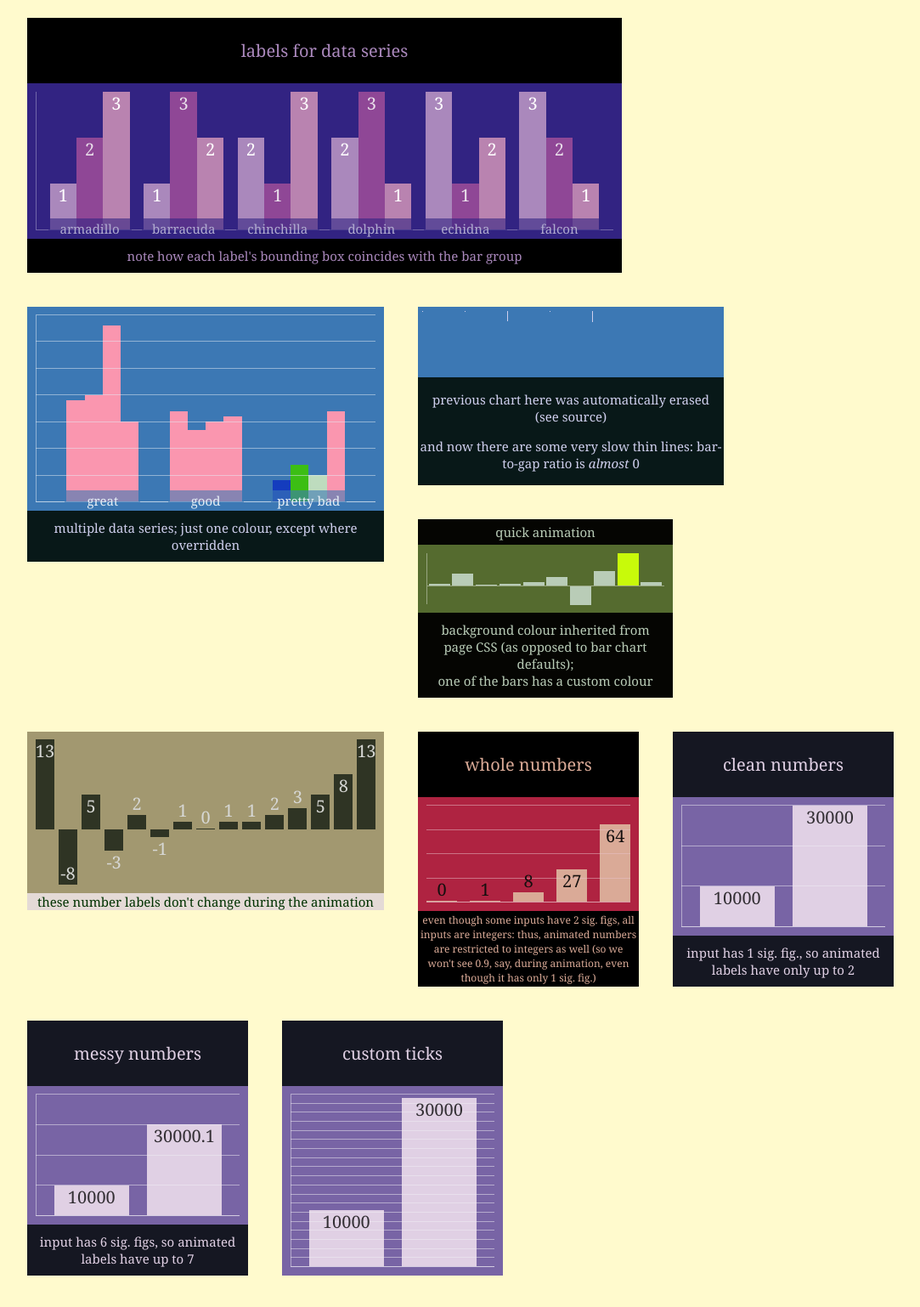
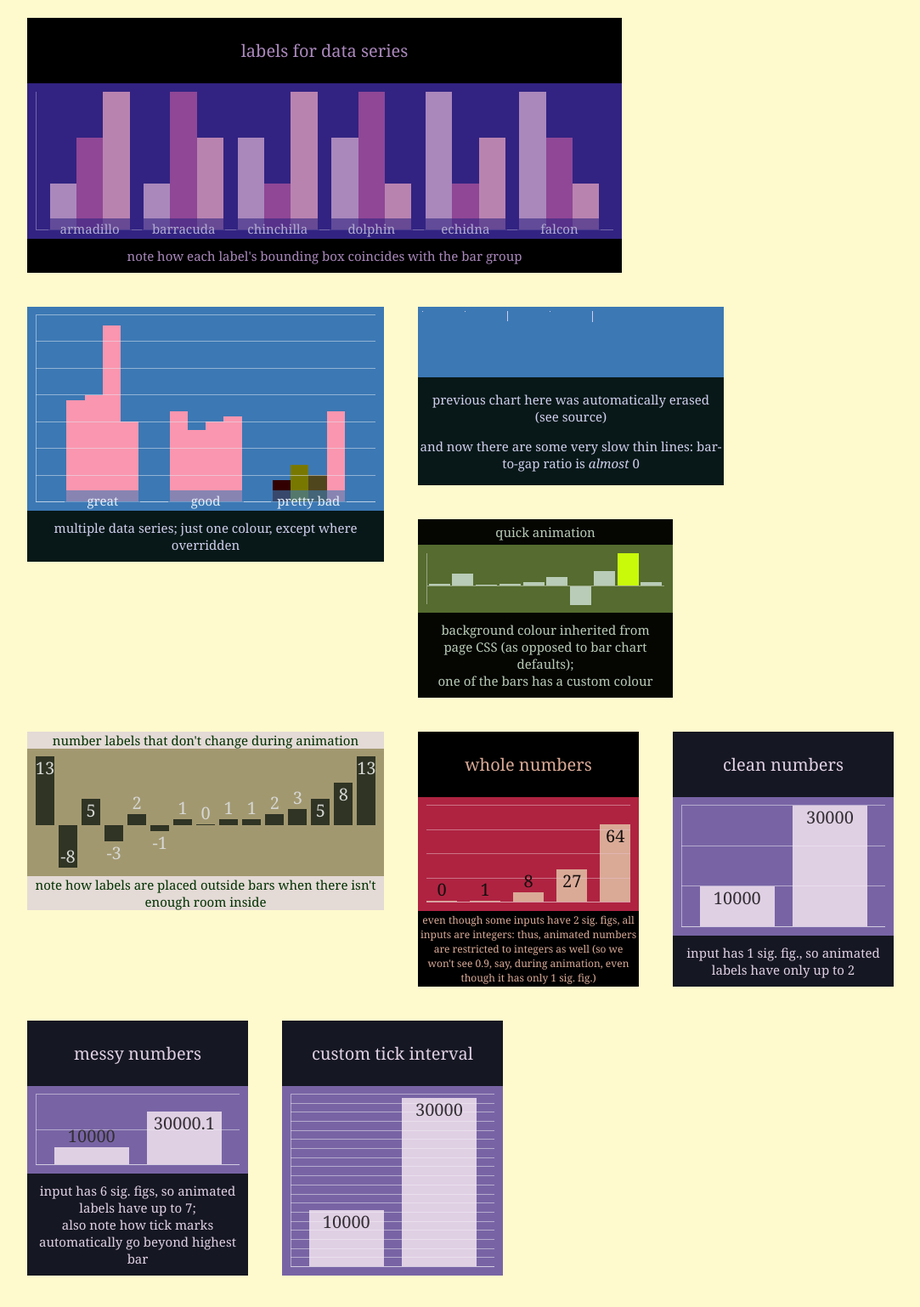
Before and after one commit to TheophileMot/barchart, a website: page index.html in a window 1280 px wide. Shown: the part 62-1600 px from the top of the page at 85% size, without its empty margins (88-1171 px from the left). Drawn offline with Linux system fonts and the light colour scheme.

Commit message:
height labels can be put at end, middle, or axis

```diff
--- a/barchart.js
+++ b/barchart.js
@@ -1,16 +1,16 @@
 $( document ).ready(function() {
-  drawBarChart([[1, 1, 2, 2, 3, 3], [2, 3, 1, 3, 1, 2], [3, 2, 3, 1, 2, 1], ['armadillo', 'barracuda', 'chinchilla', 'dolphin', 'echidna', 'falcon']], {animateBars: false, title: 'labels for data series', caption: 'note how each label\'s bounding box coincides with the bar group', barGroupGapRatio: 0.85, backgroundColour: 'rgb(50,35,130)'}, '#chart0');
-  drawBarChart([[19, 17, [4, 'rgb(20, 60, 190']], [20, 13.4, [7, 'rgb(60, 190, 20)']], [33, 15, [5, 'rgb(190, 220, 190)']], [15, 16, 17], ['great', 'good', 'pretty bad']], {animateBars: false, defaultBarColour: 'rgb(250, 150, 175)', displayHeightLabels: false, caption: 'multiple data series; just one colour, except where overridden', displayTicks: true}, '#chart1');
+  drawBarChart([[1, 1, 2, 2, 3, 3], [2, 3, 1, 3, 1, 2], [3, 2, 3, 1, 2, 1], ['armadillo', 'barracuda', 'chinchilla', 'dolphin', 'echidna', 'falcon']], {animateBars: false, title: 'labels for data series', caption: 'note how each label\'s bounding box coincides with the bar group', barGroupGapRatio: 0.85, backgroundColour: 'rgb(50,35,130)', displayHeightLabels: false}, '#chart0');
+  drawBarChart([[19, 17, [4, 'rgb(50, 0, 0']], [20, 13.4, [7, 'rgb(120, 120, 0)']], [33, 15, [5, 'rgb(80, 70, 30)']], [15, 16, 17], ['great', 'good', 'pretty bad']], {animateBars: false, defaultBarColour: 'rgb(250, 150, 175)', displayHeightLabels: false, caption: 'multiple data series; just one colour, except where overridden', displayTicks: true}, '#chart1');
 
   drawBarChart([[1, 2, 3]], {caption: 'you won\'t see this'}, '#chart2');  // this chart will get erased by the next one
   drawBarChart([[-8, -13, -5, -2, -19, -3, -1, -4]], {displayHeightLabels: false, displayAxes: false, padding: 5, barGroupGapRatio: 0.000001, caption: '<p>previous chart here was automatically erased (see source)</p><p>and now there are some very slow thin lines: bar-to-gap ratio is <em>almost</em> 0</p>', captionSize: 15, captionPadding: 1, animationLength: 20000, randomSpeed: true}, '#chart2');
   drawBarChart([[1, 7, 0, 1, 2, 5, -10, 8, [18, 'rgb(200, 250, 10)'], 2]], {title: 'quick animation', titleSize: 15, titlePadding: 5, barGroupGapRatio: 0.9, backgroundColourInherit: true, displayHeightLabels: false, caption: 'background colour inherited from page CSS (as opposed to bar chart defaults);<br>one of the bars has a custom colour', animationLength: 500}, '#chart3');
-  drawBarChart([[13, -8, 5, -3, 2, -1, 1, 0, 1, 1, 2, 3, 5, 8, 13]], {backgroundColour: 'rgb(162, 152, 112)', displayAxes: false, barGroupGapRatio: 0.8, animateHeightLabels: false, caption: 'these number labels don\'t change during the animation', captionPadding: 0, titleSize: 15, titlePadding: 0, titleColour: 'rgb(0,50,0)'}, '#chart4');
+  drawBarChart([[13, -8, 5, -3, 2, -1, 1, 0, 1, 1, 2, 3, 5, 8, 13]], {backgroundColour: 'rgb(162, 152, 112)', displayAxes: false, barGroupGapRatio: 0.8, animateHeightLabels: false, title: 'number labels that don\'t change during animation', caption:'note how labels are placed outside bars when there isn\'t enough room inside', captionPadding: 0, titleSize: 15, titlePadding: 0, titleColour: 'rgb(0,50,0)'}, '#chart4');
 
   drawBarChart([[0, 1, 8, 27, 64]], {title: 'whole numbers', caption: 'even though some inputs have 2 sig. figs, all inputs are integers: thus, animated numbers are restricted to integers as well (so we won\'t see 0.9, say, during animation, even though it has only 1 sig. fig.)', captionSize: 12, captionPadding: 2, displayTicks: true, backgroundColour: 'rgb(175, 35, 65)', displayYAxis: false}, '#chart5');
   drawBarChart([[10000, 30000]], {title: 'clean numbers', caption: 'input has 1 sig. fig., so animated labels have only up to 2', backgroundColour: 'rgb(120, 100, 165)', barGroupGapRatio: 0.8, displayTicks: true}, '#chart6');
-  drawBarChart([[10000, 30000.1]], {title: 'messy numbers', caption: 'input has 6 sig. figs, so animated labels have up to 7', backgroundColour: 'rgb(120, 100, 165)', barGroupGapRatio: 0.8, displayTicks: true}, '#chart7');
-  drawBarChart([[10000, 30000]], {title: 'custom ticks', caption: '', tickInterval: 1618, backgroundColour: 'rgb(120, 100, 165)', barGroupGapRatio: 0.8, displayTicks: true}, '#chart8');
+  drawBarChart([[10000, 30000.1]], {title: 'messy numbers', caption: 'input has 6 sig. figs, so animated labels have up to 7;<br>also note how tick marks automatically go beyond highest bar', backgroundColour: 'rgb(120, 100, 165)', barGroupGapRatio: 0.8, displayTicks: true}, '#chart7');
+  drawBarChart([[10000, 30000]], {title: 'custom tick interval', caption: '', tickInterval: 1618, backgroundColour: 'rgb(120, 100, 165)', barGroupGapRatio: 0.8, displayTicks: true}, '#chart8');
 
   drawBarChart([Array(10).fill(100)], {title: 'and they\'re off!', caption: 'Note how the labels and heights of each bar grow at the same random rate. A cute effect.', backgroundColour: 'rgb(162, 146, 122)', displayAxes: false, randomSpeed: true}, '#chart9');
   drawBarChart([Array(10).fill(100)], {title: 'and they\'re off?', caption: 'Note how the labels and heights of each bar grow at different random rates. A precious effect, not to be overused.', backgroundColour: 'rgb(164, 132, 110)', displayAxes: false, randomBarSpeed: true, randomHeightLabelSpeed: true}, '#chart10');
@@ -18,11 +18,13 @@ $( document ).ready(function() {
   drawBarChart([[1, 2, 3, 2, 3, 1, 3, 2, 3, 1, 2, 1, 3, 1, 3, 2, 3, 1, 2, 1, 2, 3, 2, 1, 3, 1, 2, 1, 3, 1, 3, 2, 3, 1, 2, 1, 2, 3, 2, 1, 2, 3, 1, 3, 2, 3, 2, 1, 3, 1, 2, 1, 2, 3, 2, 1, 3, 1, 2, 1, 3, 1, 3, 2], ['here are some notes', 'and additional information', 'but it won\'t be displayed']], {backgroundColour: 'rgb(60, 180, 140)', barGapRatio: 1, barGroupGapRatio: 1, padding: 0, animateBars: false, displayHeightLabels: false, displayDataLabels: false, caption: 'data labels are hidden (see source)'}, '#chart11');
   drawBarChart([[1, 2, 3, 4, 5, 6, 7, [8, 'cornflowerblue'], 9, 10]], {title: 'the perils of user customization', titleColour: 'rgb(250, 0, 0)', titleBackgroundColour: 'rgb(0, 150, 0)', titleSize: 25, caption: 'when in doubt, trust the default settings', captionColour: 'rgb(200,230,240)', captionBackgroundColour: 'rgb(240,230,220)', captionSize: 6, defaultBarColour: 'rgb(0,0,30)', labelColourFunction:()=>'rgb('+Math.random()*255+','+Math.random()*255+','+Math.random()*255+')', backgroundColour: 'rgb(24, 12, 30)', randomBarSpeed: true, randomHeightLabelSpeed: true}, '#chart12');
   drawBarChart([[7, 3, 2, 1, -1], [3, 1, 5, -2, 1], [1, 2, 3, 4, 5]], {backgroundColour: 'rgb(255, 255, 0)', title: 'extreme colours like pure yellow are often hard to work with...', caption: '...but the default settings still do a decent job', displayTicks: true}, '#chart13');
+
+  drawBarChart([[0, 1, 8, 27, 64]], {title: 'whole numbers', caption: 'even though some inputs have 2 sig. figs, all inputs are integers: thus, animated numbers are restricted to integers as well (so we won\'t see 0.9, say, during animation, even though it has only 1 sig. fig.)', captionSize: 12, captionPadding: 2, displayTicks: true, backgroundColour: 'rgb(175, 35, 65)', displayYAxis: false}, '#chart14');
 });
 
 const BAR_CHART_DEFAULTS = {
-  barGroupGapRatio: 0.7,                   // bar groups slightly wider than gaps
-  barGapRatio: 1,                          // bars take up full width in their groups
+  barGroupGapRatio: 0.7,              // bar groups slightly wider than gaps
+  barGapRatio: 1,                     // bars take up full width in their groups
   padding: 10,
   backgroundColourInherit: false,
   backgroundColour: 'rgb(60, 120, 180)',
@@ -33,6 +35,7 @@ const BAR_CHART_DEFAULTS = {
   displayTicks: false,
   tickInterval: 'auto',
   displayHeightLabels: true,
+  heightLabelPos: 'end',             // 'end', 'middle', or 'axis'
   displayDataLabels: true,
   labelColourFunction: 'auto',
   animateBars: true,
@@ -117,6 +120,7 @@ class BarChart {
     this.tickInterval = options.tickInterval || BAR_CHART_DEFAULTS.tickInterval;  // if 'auto', deal with it later (it will be calculated based on available room)
 
     this.displayHeightLabels = (typeof options.displayHeightLabels == 'boolean') ? options.displayHeightLabels : BAR_CHART_DEFAULTS.displayHeightLabels;
+    this.heightLabelPos = options.heightLabelPos || BAR_CHART_DEFAULTS.heightLabelPos;
     this.displayDataLabels = (typeof options.displayDataLabels == 'boolean') ? options.displayDataLabels : BAR_CHART_DEFAULTS.displayDataLabels;
     if (this.dataLabels == undefined) { this.displayDataLabels = false; }  // don't display data labels if there aren't any
     this.labelColourFunction = options.labelColourFunction || BAR_CHART_DEFAULTS.labelColourFunction;
@@ -454,11 +458,26 @@ class BarChart {
   }
 
   // calculate vertical distance of height label from axis
-  //  - bump label outside of bar if it won't fit inside
+  //  - bump label outside of bar if it won't fit inside (except when position is 'axis', in which case all labels are lined up)
   heightLabelDistFromAxis(label, data) {
     let dataHeight = this.heightInPixels(data);
-    let bump = (parseFloat(label.css('height')) <= dataHeight) ? 0 : parseFloat(label.css('height'));
-    return dataHeight + bump;
+    let labelHeight = parseFloat(label.css('height'));
+
+    if (this.heightLabelPos == 'end') {
+      if (labelHeight <= dataHeight) {
+        return dataHeight;
+      } else {
+        return dataHeight + labelHeight;
+      }
+    } else if (this.heightLabelPos == 'middle') {
+      if (labelHeight <= dataHeight) {
+        return 0.5 * (dataHeight + labelHeight);
+      } else {
+        return dataHeight + labelHeight;
+      }
+    } else {  // 'axis'
+      return labelHeight;
+    }
   }
 
   // add DIV element to DOM: used for bars and axes
@@ -621,10 +640,11 @@ class BarChart {
     let heightDiff;
 
     if (barsOnly) { // make preliminary calculation using bars only; we'll need this to find tick spacing
-      heightDiff = this.maxYBars - this.minYBars || 1;  // avoid division by zero
+      heightDiff = this.maxYBars - this.minYBars;
     } else {                    // use tick information also
-      heightDiff = this.maxYBarsTicks - this.minYBarsTicks || 1;  // avoid division by zero
+      heightDiff = this.maxYBarsTicks - this.minYBarsTicks;
     }
+    if (heightDiff == 0) { return 0; }  // all data is 0
 
     return this.chartHeight / heightDiff;
   }
--- a/index.html
+++ b/index.html
@@ -33,6 +33,8 @@
     <span class='barChart' id='chart11' style='position: relative; width:360px; height:300px;'></span>
     <span class='barChart' id='chart12' style='position: relative; width:360px; height:300px;'></span>
     <span class='barChart' id='chart13' style='position: relative; width:360px; height:300px;'></span>
+
+    <span class='barChart' id='chart14' style='position: relative; width:560px; height:300px;'></span>
   </div>
 </body>
 </html>
```
